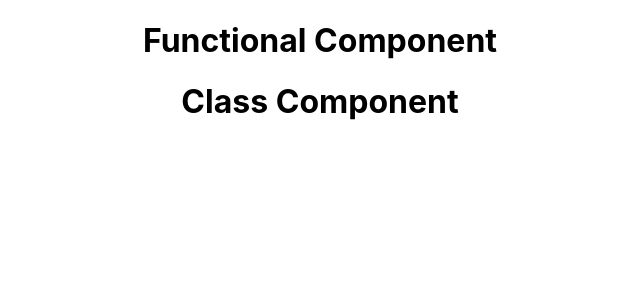
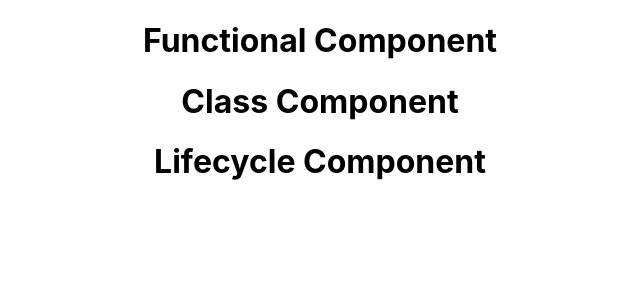
Before and after one commit to KanhaBacancy/React-my-app, a React (Create React App) app: page / in a window 1280 px wide. Shown: the top 300 px of the page, without its empty margins (320-960 px from the left). Built offline with nearby package versions, Linux system fonts and the light colour scheme.

Commit message:
Add Lifecycle component to App.js

```diff
--- a/src/App.js
+++ b/src/App.js
@@ -2,12 +2,14 @@ import logo from './logo.svg';
 import './App.css';
 import  Functional from './Functional';
 import Greet from './Greet';
+import  Lifecycle from './Lifecycle'
 
 function App() {
   return (
     <div className="App">
       <Functional />
       <Greet />
+      <Lifecycle />
     </div>
   );
 }
--- /dev/null
+++ b/src/Lifecycle.js
@@ -0,0 +1,49 @@
+// write all component lifecycle methods in this file
+
+import e from 'cors';
+import React, { Component } from 'react';
+
+class Lifecycle extends Component {
+  constructor(props) {
+    super(props);
+    console.log('Lifecycle constructor');
+  }
+
+  static getDerivedStateFromProps(props, state) {
+    console.log('Lifecycle getDerivedStateFromProps');
+    return null;
+  }
+
+  componentDidMount() {
+    console.log('Lifecycle componentDidMount');
+  }
+
+  shouldComponentUpdate() {
+    console.log('Lifecycle shouldComponentUpdate');
+    return true;
+  }
+
+  getSnapshotBeforeUpdate() {
+    console.log('Lifecycle getSnapshotBeforeUpdate');
+    return null;
+  }
+
+  componentDidUpdate() {
+    console.log('Lifecycle componentDidUpdate');
+  }
+
+  componentWillUnmount() {
+    console.log('Lifecycle componentWillUnmount');
+  }
+
+  render() {
+    console.log('Lifecycle render');
+    return (
+      <div>
+        <h1>Lifecycle Component</h1>
+      </div>
+    );
+  }
+}
+
+export default Lifecycle;
```
